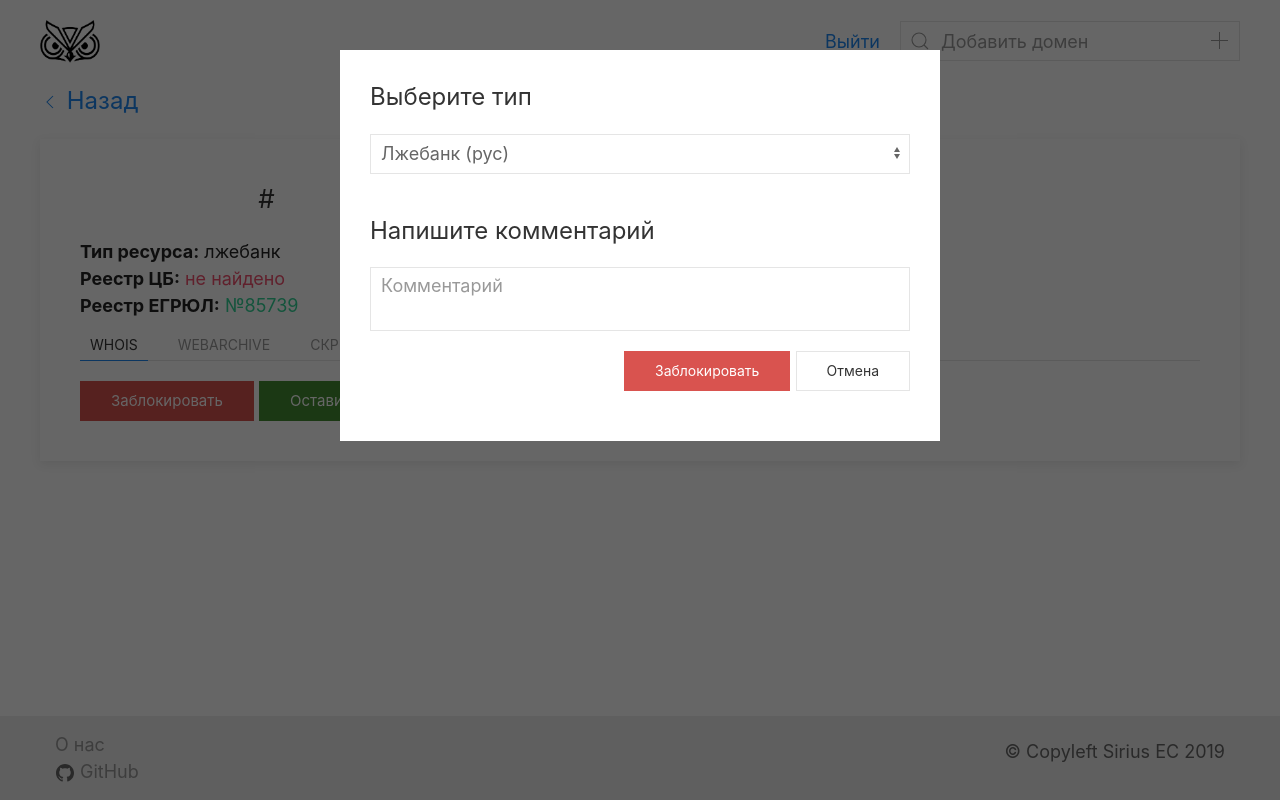
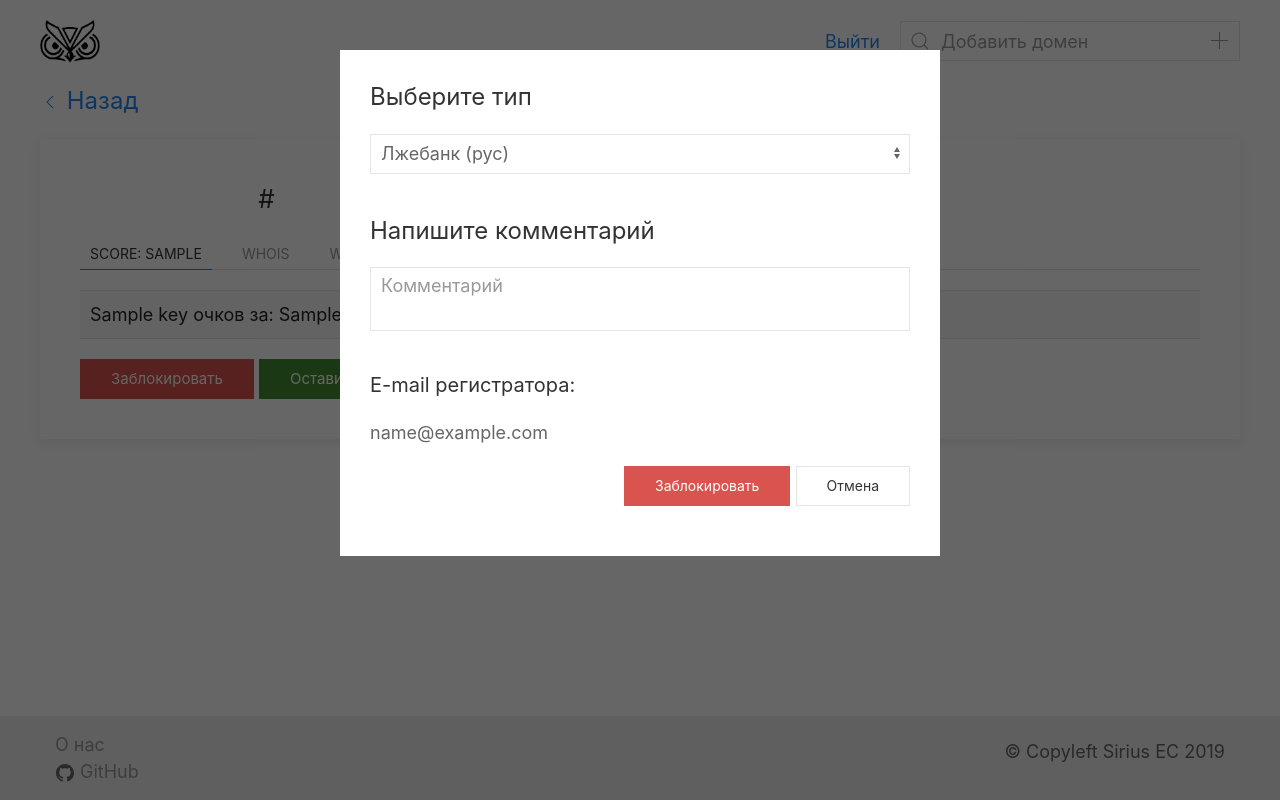
Before and after one commit to fincert-sirius/avengers, a Flask app: template frontend/templates/site.html in a window 1280 px wide, after a click on "Заблокировать". Run offline with Flask 2, Linux system fonts and the light colour scheme; tables that the repository leaves empty hold one stand-in row (values such as "Sample post"); the template is opened without the code that fills it: values that come from a table or form of the project are taken from there, most other values are stand-ins (such as "Sample title", 1, 10 or a date in 2020).

Commit message:
Добавили частично handler

```diff
--- a/frontend/templates/site.html
+++ b/frontend/templates/site.html
@@ -22,16 +22,16 @@
 
                     <div class="uk-form-controls">
                         <select class="uk-select" id="form-stacked-select" name="site_type">
-                            <option style="color: #fff;">Лжебанк (рус)</option>
-                            <option>Лжебанк (анг)</option>
-                            <option>Опросник</option>
-                            <option>C2C переводы</option>
-                            <option>Лжесоциалка</option>
-                            <option>Билетник</option>
-                            <option>Лжемфо (анг)</option>
-                            <option>Лжеломбард</option>
-                            <option>Прочее (рус)</option>
-                            <option>Прочее (анг)</option>
+                            <option value="fakebank_ru" style="color: #fff;">Лжебанк (рус)</option>
+                            <option value="fakebank_en">Лжебанк (анг)</option>
+                            <option value="fakesurvey">Опросник</option>
+                            <option value="fakectc">C2C переводы</option>
+                            <option value="fakesocial">Лжесоциалка</option>
+                            <option value="faketick">Билетник</option>
+                            <option value="fakemfo_en">Лжемфо (анг)</option>
+                            <option value="fakelombard">Лжеломбард</option>
+                            <option value="fakesmth">Прочее (рус)</option>
+                            <option value="fakesmth_en">Прочее (анг)</option>
                         </select>
                     </div>
 
@@ -39,6 +39,12 @@
                     <div class="uk-text-secondary">
                        <textarea name="comment" id="" class="uk-textarea" placeholder="Комментарий"></textarea>
                     </div>
+                    <h4>E-mail регистратора:</h4>
+                    {% if site.reg_mail != None %}
+                    {{ site.reg_mail }}
+                    {% else %}
+
+                    {% endif %}
                     <p class="uk-text-right">
                         <input type="submit" value="Заблокировать" class="uk-button uk-button-danger">
                         <button class="uk-button uk-button-default uk-modal-close" type="button">Отмена</button>
@@ -55,73 +61,97 @@
                 </div>
                 <div class="uk-body">
                     <div class="uk-text-secondary">
-                        <span class="uk-text-bold">Тип ресурса:</span>
-                        <span class="uk-text-secondary">лжебанк</span>
+                        <span class="uk-text-bold"></span>
+                        <span class="uk-text-secondary"></span>
                     </div>
                     <div class="uk-text-secondary">
-                        <span class="uk-text-bold">Реестр ЦБ:</span>
-                        <span class="uk-text-danger">не найдено</span>
+                        <span class="uk-text-bold"></span>
+                        <span class="uk-text-danger"></span>
                     </div>
                     <div class="uk-text-secondary">
-                        <span class="uk-text-bold">Реестр ЕГРЮЛ:</span>
-                        <span class="uk-text-success">№85739</span>
+                        <span class="uk-text-bold"></span>
+                        <span class="uk-text-success"></span>
                     </div>
+
+                    {% if site.status.name != 'PROCESSING' %}
                     <div class="uk-text-secondary uk-margin-small-top">
                         <ul uk-tab>
-                            <li class="uk-active"><a href="#">Whois</a></li>
+                            <li class="uk-active">
+                                <a href="#">
+                                {% if site.score != None %}
+                                    Score: {{ site.score }}
+                                {% else %}
+                                    Score: 0
+                                 {% endif %}
+                                </a>
+                            </li>
+                            <li><a href="#">Whois</a></li>
                             <li><a href="#">Webarchive</a></li>
                             <li><a href="#">Скриншоты</a></li>
                         </ul>
                         <ul class="uk-switcher uk-margin">
                             <li class="uk-active">
                                 <ul class="uk-list uk-list-striped">
-                                    {% if site.status.name == 'PROCESSING' %}
-                                    <li> Данная информация пока недоступна. Вы можете проверить сайт вручную либо дождаться проверки системой.</li>
+                                    {% if criterions != None %}
+
+                                        {% for key, value in criterions.items() recursive %}
+                                           <li> {{ key }} очков за: {{ value }}</li>
+                                        {% endfor %}
 
                                     {% else %}
+                                    <li>
+                                        Критерии подозрения отсутсвуют.
+                                    </li>
+                                    {% endif %}
+                                </ul>
+
+                            </li>
+                            <li class="uk-active">
+                                <ul class="uk-list uk-list-striped">
                                     {% for who in site.whois %}
-
                                     <li>{{ who }}</li>
                                     {% endfor %}
-                                    {% endif %}
                                 </ul>
                             </li>
 
                             <li>
+
                                 <form class="uk-form-horizontal">
                                     <div class="uk-margin uk-width-1-2">
-                                        <label class="uk-form-label" for="form-stacked-text">Дата начала</label>
+                                        <label class="uk-form-label" for="form-stacked-text">
+                                            Дата начала
+                                        </label>
                                         <div class="uk-form-controls">
                                             <input class="uk-input" id="form-stacked-text" type="date">
                                         </div>
                                     </div>
                                     <div class="uk-margin uk-width-1-2">
-                                        <label class="uk-form-label" for="form-stacked-text">Дата окончания</label>
+                                        <label class="uk-form-label" for="form-stacked-text">
+                                            Дата окончания
+                                        </label>
                                         <div class="uk-form-controls">
                                             <input class="uk-input" id="form-stacked-text" type="date">
                                         </div>
                                     </div>
+                                </form>
 
-                                </form>
 
                                 <ul class="uk-list uk-list-striped">
                                     {% for web in webarchive %}
-                                    <li>Дата:{{ web[0][0:4] }}.{{ web[0][4:6] }}.{{ web[0][6:8] }} &nbsp;&nbsp;  URL:{{ web[1] }}&nbsp;&nbsp;HTML Lenght: {{ web[2] }}</li>
+                                    <li>
+                                        Дата:{{ web[0][0:4] }}.{{ web[0][4:6] }}.{{ web[0][6:8] }} &nbsp;&nbsp;  URL:{{ web[1] }}&nbsp;&nbsp;HTML Lenght: {{ web[2] }}
+                                    </li>
                                     {% endfor %}
                                 </ul>
                             </li>
-                            {% if site.status.name == 'PROCESSING' %}
-                                <li>
-                                Данная информация пока недоступна. Вы можете проверить сайт вручную либо дождаться проверки системой.
-                                </li>
-
-                            {% else %}
-                                <li>
-                                сюда скриншоты сайта
-                                </li>
-                            {% endif %}
+                            <li>
+                                <img src="{{ site.screen }}" width="320" height="180">
+                            </li>
                         </ul>
                     </div>
+                    {% else %}
+
+                    {% endif %}
                     <!-- <form action="/ban/site/{{ site.id}}" method="POST">
                         <label><input class="uk-radio" type="radio" name="site_type"> Лжебанк (рус)</label>
                         <label><input class="uk-radio" type="radio" name="site_type"> Лжебанк (анг)</label>
--- a/src/models.py
+++ b/src/models.py
@@ -23,5 +23,7 @@ class Site(db.Model):
     status = db.Column(db.Enum(SiteStatus), default=SiteStatus.PROCESSING)
     comment = db.Column(db.Text)
     whois_data = db.Column(db.Text)
-    score = db.Column(db.Text)
+    score = db.Column(db.Text, default='0')
     screen = db.Column(db.Text)
+    reg_mail = db.Column(db.Text)
+    criterions = db.Column(db.Text, default='{}')
```
Also changed, not shown: frontend/templates/index.html (+16 -5 lines), src/mainfunc.py (+30 -14 lines), src/routes.py (+49 -11 lines).
